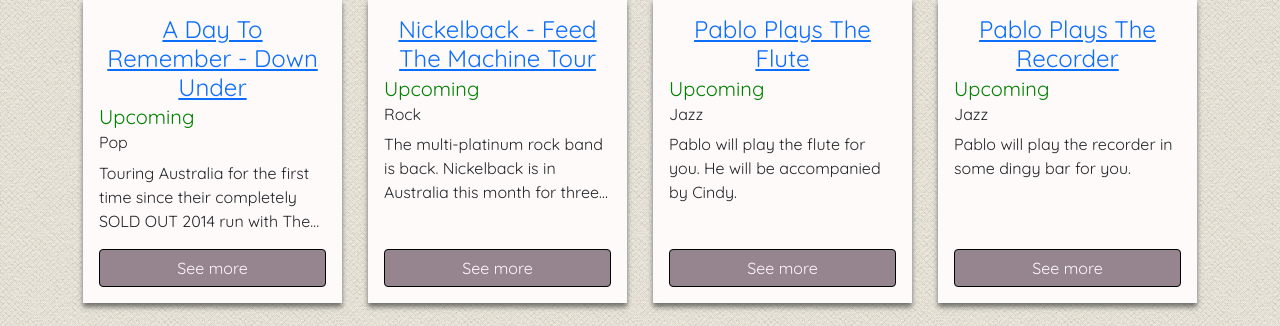
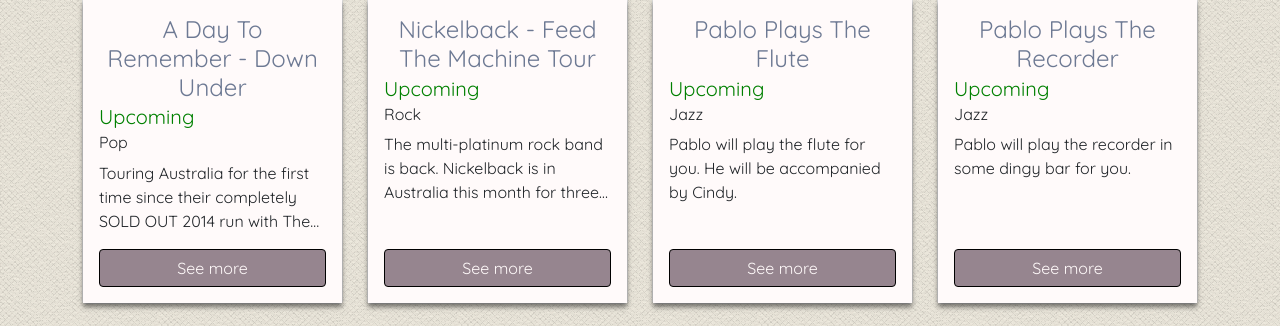
Before and after one commit to aarunjury/iab207_assignment3, a Flask app: page / in a window 1280 px wide. Shown: the part 2111-2437 px from the top of the page. Run offline with Flask 2, Linux system fonts and the light colour scheme; data comes from the database, SQL or seed files in the repository; some libraries are stand-ins or nearby versions.

Commit message:
Update style.css

```diff
--- a/bookings/static/css/style.css
+++ b/bookings/static/css/style.css
@@ -52,6 +52,15 @@
 .card-title{
   width: 100%;
   text-align: center;
+}
+
+.card-title a{
+  color: #000;
+  text-decoration: none;
+}
+
+.card-title a{
+ color: #6d7993;
 }
 
 .card-header{
```
